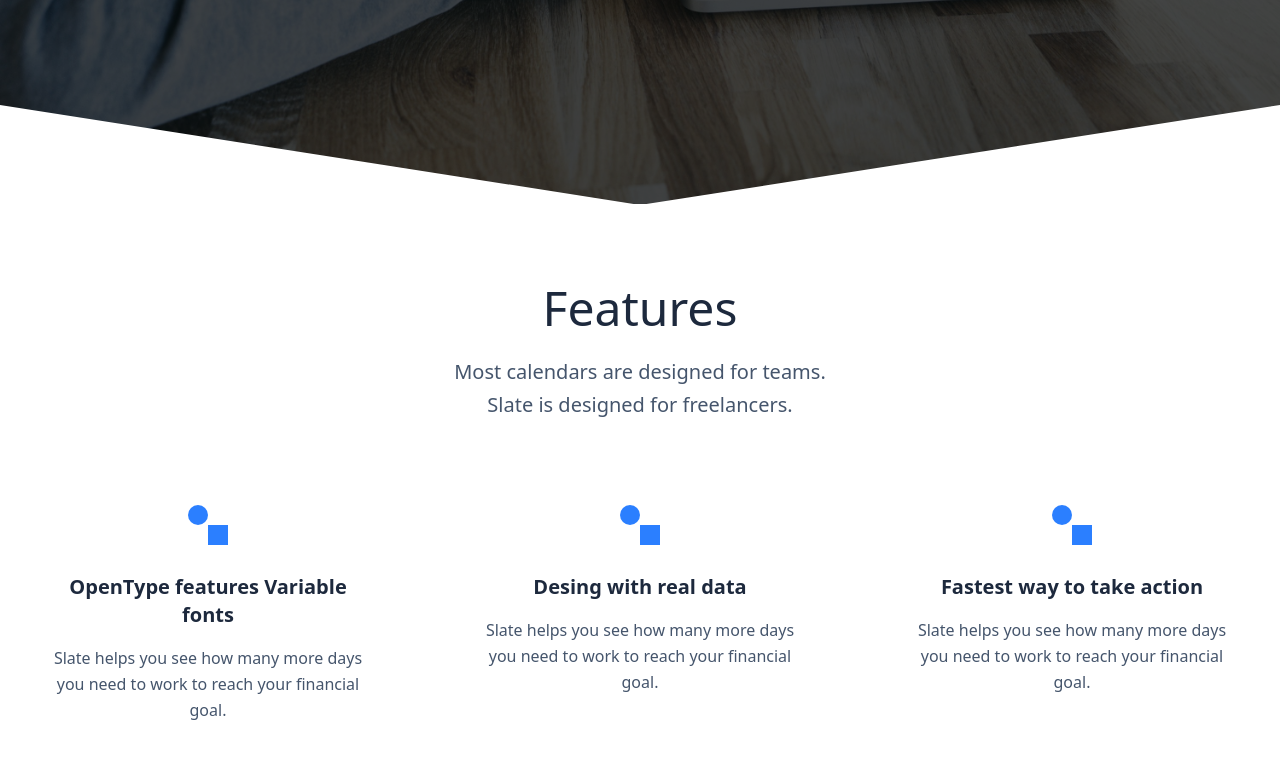
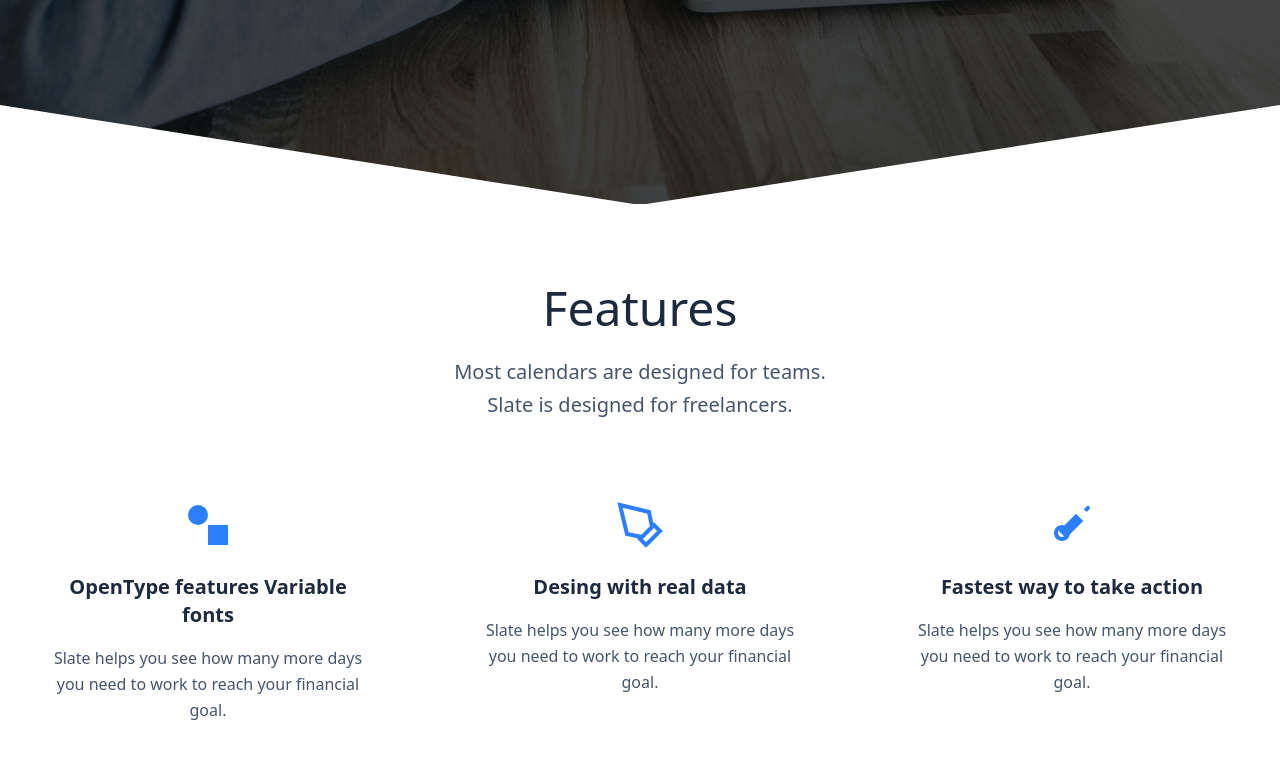
Before and after one commit to sabenitez-unal/landing-page, a website: page src/index.html in a window 1280 px wide. Shown: the part 596-1355 px from the top of the page. Drawn offline with Linux system fonts and the light colour scheme.

Commit message:
mejorar iconos en la sección de características con nuevos SVG y estilos

```diff
--- a/src/index.html
+++ b/src/index.html
@@ -80,7 +80,7 @@
                     <div class="flex flex-col items-center">
                         <div class="mb-6 text-blue-500">
                             <svg class="w-12 h-12" viewBox="0 0 24 24" fill="currentColor">
-                                <circle cx="7" cy="7" r="5"/>
+                                <circle cx="7" cy="7" r="5" />
                                 <rect x="12" y="12" width="10" height="10" />
                             </svg>
                         </div>
@@ -94,9 +94,9 @@
 
                     <div class="flex flex-col items-center">
                         <div class="mb-6 text-blue-500">
-                            <svg class="w-12 h-12" viewBox="0 0 24 24" fill="currentColor">
-                                <circle cx="7" cy="7" r="5"/>
-                                <rect x="12" y="12" width="10" height="10" />
+                            <svg class="w-12 h-12" fill="none" stroke="currentColor" stroke-width="2"
+                                viewBox="0 0 24 24">
+                                <path d="M12 19l7-7 3 3-7 7-3-3zM18 13l-1.5-7.5L2 2l3.5 14.5L13 18l5-5z" />
                             </svg>
                         </div>
                         <h3 class="text-xl font-bold text-slate-800 mb-4 px-10">
@@ -109,9 +109,9 @@
 
                     <div class="flex flex-col items-center">
                         <div class="mb-6 text-blue-500">
-                            <svg class="w-12 h-12" viewBox="0 0 24 24" fill="currentColor">
-                                <circle cx="7" cy="7" r="5"/>
-                                <rect x="12" y="12" width="10" height="10" />
+                            <svg class="w-12 h-12" fill="currentColor" viewBox="0 0 24 24">
+                                <path
+                                    d="M7 14c-1.1 0-2 .9-2 2s.9 2 2 2 2-.9 2-2-.9-2-2-2zm0-2c2.2 0 4 1.8 4 4s-1.8 4-4 4-4-1.8-4-4 1.8-4 4-4zm13.7-9.3c.4.4.4 1 0 1.4l-1.4 1.4-1.4-1.4 1.4-1.4c.4-.4 1-.4 1.4 0zM14 6.4L17.6 10 9 18.6 5.4 15 14 6.4z" />
                             </svg>
                         </div>
                         <h3 class="text-xl font-bold text-slate-800 mb-4 px-10">
```
